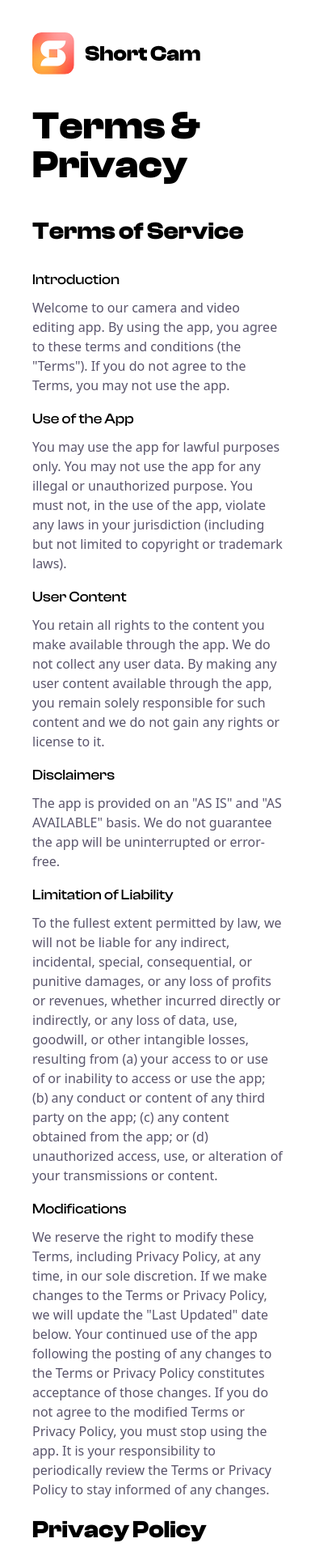
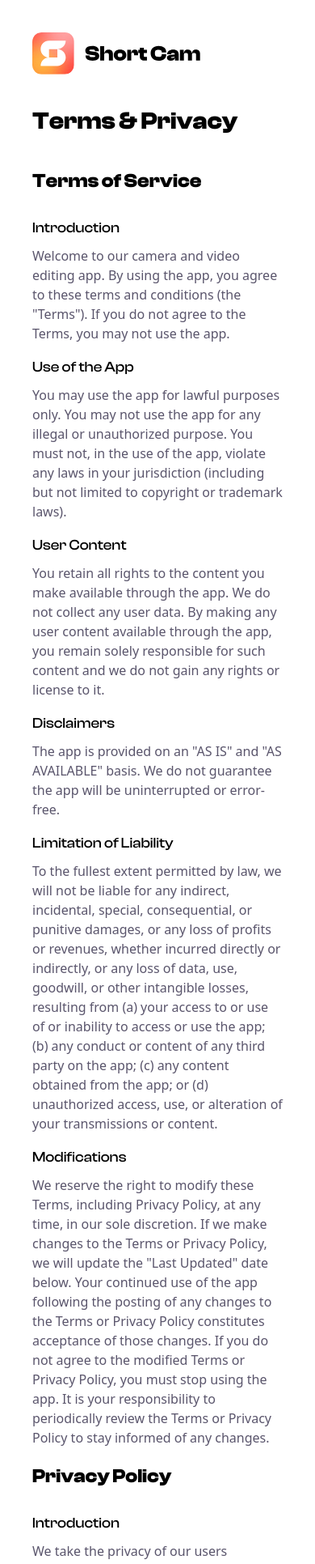
Before and after one commit to Remarkable-Studio/landing, a Nuxt app: page /privacy in a window 390 px wide. Shown: the top 1932 px of the page at 81% size. Built offline with nearby package versions, Linux system fonts and the light colour scheme.

Commit message:
Fix css - add favicon

```diff
--- a/pages/fr/privacy.vue
+++ b/pages/fr/privacy.vue
@@ -8,12 +8,12 @@ const localePath = useLocalePath();
             <img src="../../assets/img/logo_black.svg" alt="Logo Short Cam" class="mb-4 md:mb-8 w-52 md:w-64" />
         </NuxtLink>
 
-        <h1 class="text-5xl font-display py-6">
+        <h1 class="text-3xl md:text-5xl font-display py-6">
             Conditions et confidentialité
         </h1>
 
         <!-- Terms -->
-        <h2 class="text-3xl font-display py-4">Conditions d'utilisation</h2>
+        <h2 class="text-2xl md:text-3xl font-display py-4">Conditions d'utilisation</h2>
 
         <h3 class="text-lg font-body pt-3 pb-1">Introduction</h3>
         <p class="text-gray-600 py-1">
@@ -81,7 +81,7 @@ const localePath = useLocalePath();
         </p>
 
         <!-- Privacy -->
-        <h2 class="text-3xl font-display py-4">Politique de confidentialité</h2>
+        <h2 class="text-2xl md:text-3xl font-display py-4">Politique de confidentialité</h2>
 
         <h3 class="text-lg font-body pt-3 pb-1">Introduction</h3>
         <p class="text-gray-600 py-1">
--- a/pages/privacy.vue
+++ b/pages/privacy.vue
@@ -5,10 +5,10 @@
 <template>
   <div class="container mx-auto max-w-3xl p-10">
     <a href="/"><img src="../assets/img/logo_black.svg" alt="Logo Short Cam" class="mb-4 md:mb-8 w-52 md:w-64" /></a>
-    <h1 class="text-5xl font-display py-6">Terms & Privacy</h1>
+    <h1 class="text-3xl md:text-5xl font-display py-6">Terms & Privacy</h1>
 
     <!-- Terms of Service -->
-    <h2 class="text-3xl font-display py-4">Terms of Service</h2>
+    <h2 class="text-2xl md:text-3xl font-display py-4">Terms of Service</h2>
 
     <h3 class="text-lg font-body pt-3 pb-1">Introduction</h3>
     <p class="text-gray-600 py-1">
@@ -56,7 +56,7 @@
     </p>
 
     <!-- Privacy Policy -->
-    <h2 class="text-3xl font-display py-4">Privacy Policy</h2>
+    <h2 class="text-2xl md:text-3xl font-display py-4">Privacy Policy</h2>
 
     <h3 class="text-lg font-body pt-3 pb-1">Introduction</h3>
     <p class="text-gray-600 py-1">
```
Also changed, not shown: 1 other file (tests, documents, lock files or other folders).
